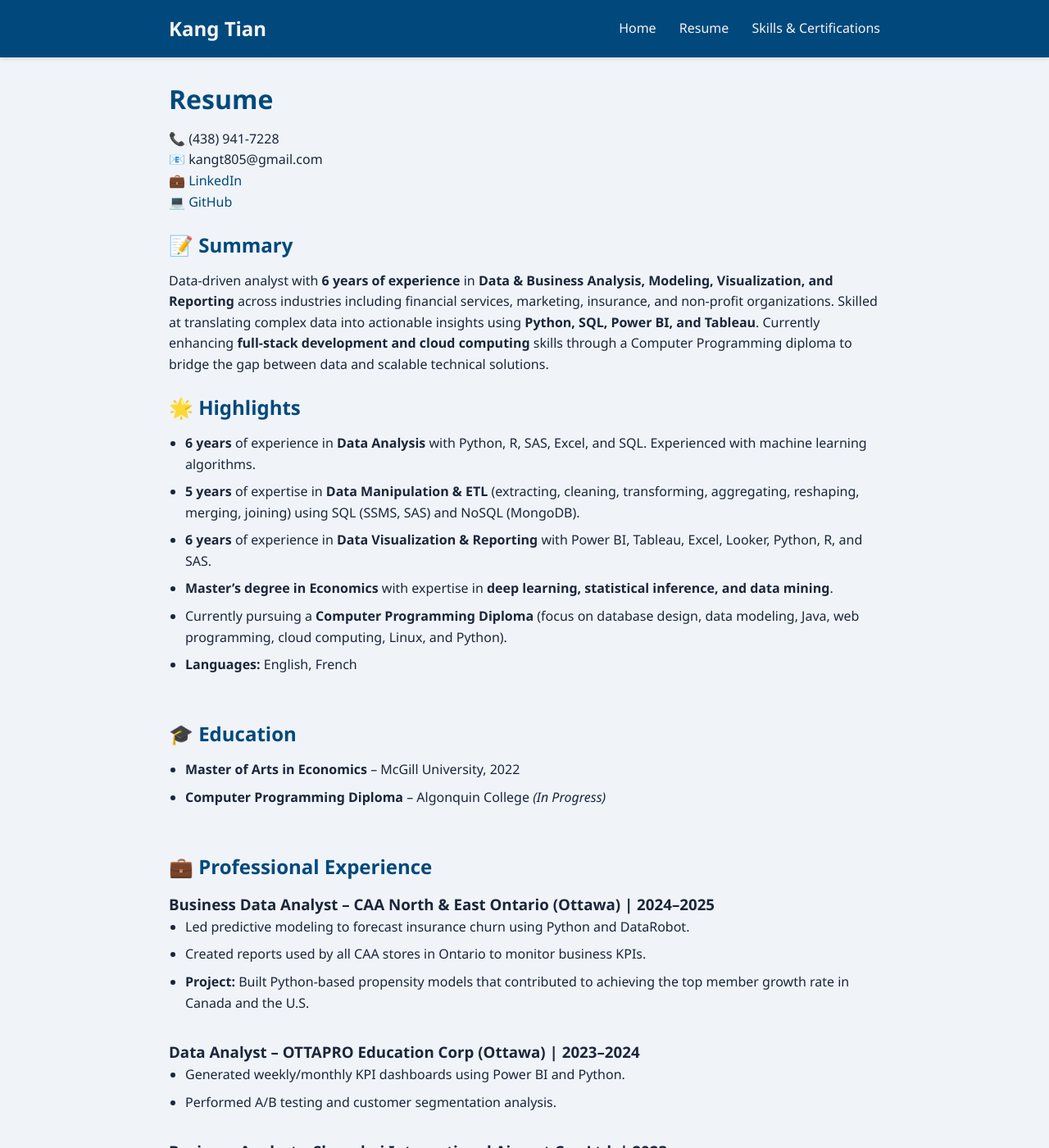
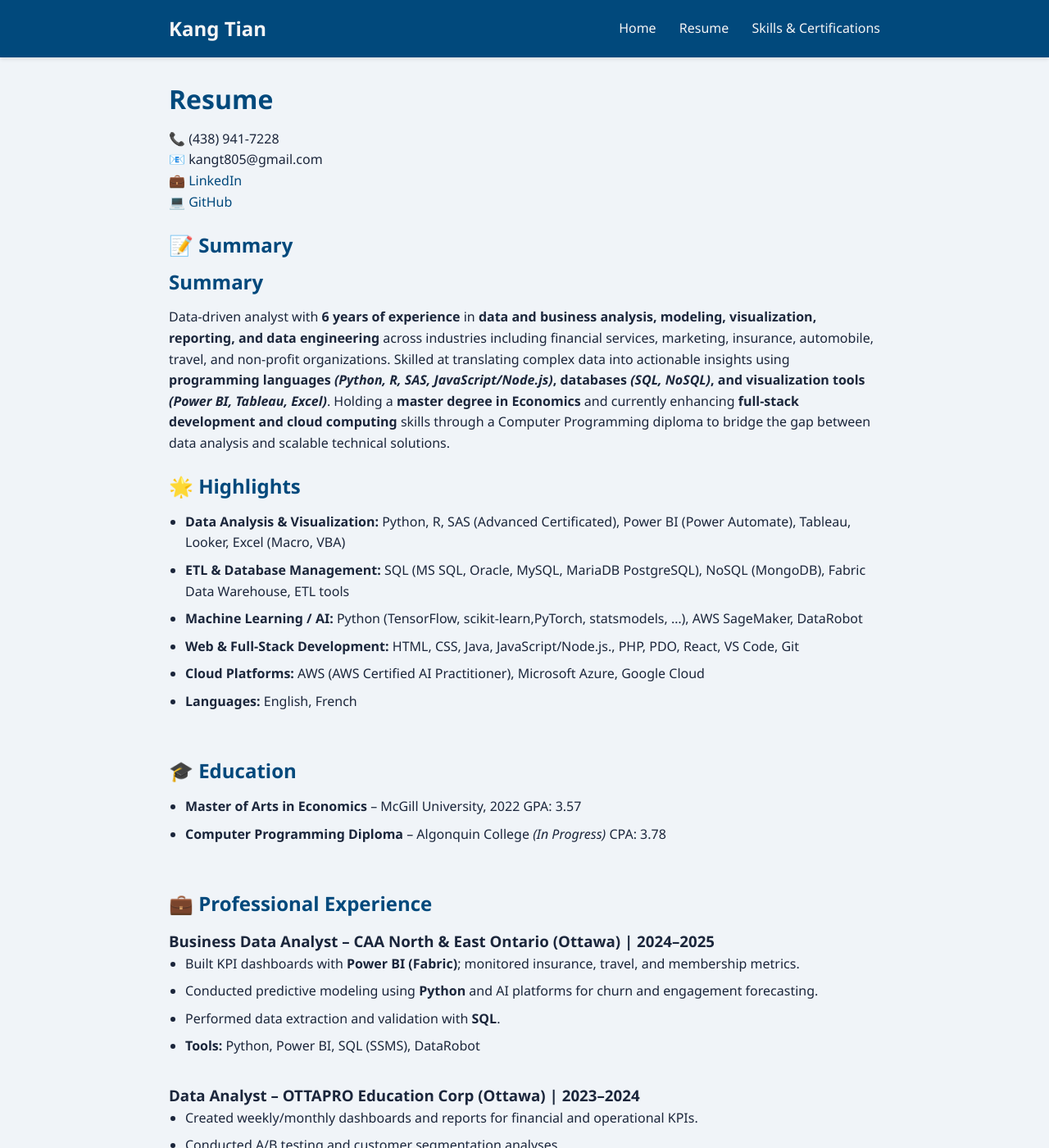
Before and after one commit to kang-tian/kang-tian.github.io, a Jekyll site: the page built from resume.md, in a window 1280 px wide and 1400 px high. Shown: the whole window at 82% size. Built offline with Jekyll 4.4.1, drawn with Linux system fonts in a browser that asks for light colours; some of the changed text lies outside the part shown.

Commit message:
Update resume.md

```diff
--- a/resume.md
+++ b/resume.md
@@ -16,74 +16,66 @@ categories: [resume, portfolio]
 <p> &nbsp; </p>
 
 ## 📝 Summary
-Data-driven analyst with **6 years of experience** in **Data & Business Analysis, Modeling, Visualization, and Reporting** across industries including financial services, marketing, insurance, and non-profit organizations. Skilled at translating complex data into actionable insights using **Python, SQL, Power BI, and Tableau**. Currently enhancing **full-stack development and cloud computing** skills through a Computer Programming diploma to bridge the gap between data and scalable technical solutions.
+## Summary
+
+Data-driven analyst with **6 years of experience** in **data and business analysis, modeling, visualization, reporting, and data engineering** across industries including financial services, marketing, insurance, automobile, travel, and non-profit organizations. Skilled at translating complex data into actionable insights using **programming languages *(Python, R, SAS, JavaScript/Node.js)*, databases *(SQL, NoSQL)*, and visualization tools *(Power BI, Tableau, Excel)***. Holding a **master degree in Economics** and currently enhancing **full-stack development and cloud computing** skills through a Computer Programming diploma to bridge the gap between data analysis and scalable technical solutions.
 
 <p> &nbsp; </p>
 
 ## 🌟 Highlights
-- **6 years** of experience in **Data Analysis** with Python, R, SAS, Excel, and SQL. Experienced with machine learning algorithms.
-- **5 years** of expertise in **Data Manipulation & ETL** (extracting, cleaning, transforming, aggregating, reshaping, merging, joining) using SQL (SSMS, SAS) and NoSQL (MongoDB).
-- **6 years** of experience in **Data Visualization & Reporting** with Power BI, Tableau, Excel, Looker, Python, R, and SAS.
-- **Master’s degree in Economics** with expertise in **deep learning, statistical inference, and data mining**.
-- Currently pursuing a **Computer Programming Diploma** (focus on database design, data modeling, Java, web programming, cloud computing, Linux, and Python).
+- **Data Analysis & Visualization:** Python, R, SAS (Advanced Certificated), Power BI (Power Automate), Tableau, Looker, Excel (Macro, VBA)
+- **ETL & Database Management:** SQL (MS SQL, Oracle, MySQL, MariaDB PostgreSQL), NoSQL (MongoDB), Fabric Data Warehouse, ETL tools
+- **Machine Learning / AI:** Python (TensorFlow, scikit-learn,PyTorch, statsmodels, ...), AWS SageMaker, DataRobot
+- **Web & Full-Stack Development:** HTML, CSS, Java, JavaScript/Node.js., PHP, PDO, React, VS Code, Git
+- **Cloud Platforms:** AWS (AWS Certified AI Practitioner), Microsoft Azure, Google Cloud
 - **Languages:** English, French
 
 <p> &nbsp; </p>
 
 
 
-
 ## 🎓 Education
-- **Master of Arts in Economics** – McGill University, 2022
-- **Computer Programming Diploma** – Algonquin College *(In Progress)*
+- **Master of Arts in Economics** – McGill University, 2022     GPA: 3.57
+- **Computer Programming Diploma** – Algonquin College *(In Progress)*  CPA: 3.78
 
 
 <p> &nbsp; </p>
 
 ## 💼 Professional Experience
-
 ### Business Data Analyst – CAA North & East Ontario (Ottawa) | 2024–2025
-- Led predictive modeling to forecast insurance churn using Python and DataRobot.
-- Created reports used by all CAA stores in Ontario to monitor business KPIs.
-- **Project:** Built Python-based propensity models that contributed to achieving the top member growth rate in Canada and the U.S.
+- Built KPI dashboards with **Power BI (Fabric)**; monitored insurance, travel, and membership metrics.
+- Conducted predictive modeling using **Python** and AI platforms for churn and engagement forecasting.
+- Performed data extraction and validation with **SQL**.
+- **Tools:** Python, Power BI, SQL (SSMS), DataRobot
 
 ### Data Analyst – OTTAPRO Education Corp (Ottawa) | 2023–2024
-- Generated weekly/monthly KPI dashboards using Power BI and Python.
-- Performed A/B testing and customer segmentation analysis.
+- Created weekly/monthly dashboards and reports for financial and operational KPIs.
+- Conducted A/B testing and customer segmentation analyses.
+- Performed ETL with **SQL (SSMS)**.
+- **Tools:** Python, Power BI, Excel, SQL
 
 ### Business Analyst – Shanghai International Airport Co., Ltd. | 2023
-- Applied predictive modeling and AI for revenue and pricing optimization.
-- **Project:** Built an ML-powered demand forecasting model with **94% accuracy**, increasing revenue by **15%**.
+- Designed dashboards and predictive models for revenue optimization.
+- Processed large datasets with **SQL** and performed statistical analysis with Python and SAS.
+- **Tools:** SQL, Python, SAS, Power BI
 
 ### Equity Research Analyst – SOTON Capital (UK) | 2020–2021
-- Built DCF models, conducted stock/industry research, and visualized results with Tableau.
+- Built DCF and financial models; analyzed stocks and industries.
+- Visualized insights using **Tableau**.
+- **Tools:** Excel, Python, Tableau, PowerPoint
 
 ### Trading Quant Researcher – Goldman Sachs (UK) | 2020
-- Implemented multiple trading strategies using Python.
-- Developed interactive dashboards for investment portfolios in Power BI.
+- Implemented trading strategies and created performance dashboards.
+- **Tools:** Python, Excel, PowerPoint
 
 ### Strategic Analyst – MOTIV8 SOUTH Ltd. (UK) | 2020
-- Conducted A/B testing and optimized CRM-based campaigns.
+- Conducted A/B testing and optimized CRM campaigns; created dashboards.
+- **Tools:** Power BI, Excel, PowerPoint, SQL
 
 ### Wealth Management Intern – AIA (Hong Kong) | 2018
-- Performed client segmentation and delivered data-driven investment recommendations.
-
-
-<p> &nbsp; </p>
-
-
-
-## 💻 Skills
-- **Programming Languages:** Python, R, Java, JavaScript, SQL, T-SQL
-- **Data Analysis & Modeling:** Machine Learning (scikit-learn, TensorFlow), Predictive Modeling, A/B Testing, Propensity Scoring, Statistical Inference
-- **Data Visualization & Reporting:** Power BI, Tableau, Excel, Looker, SAS, Matplotlib, Seaborn
-- **Database & ETL:** SQL Server (SSMS), MySQL, MongoDB, NoSQL, SAS, ETL Pipelines, Data Cleaning
-- **Cloud Platforms:** AWS, Google Cloud, Microsoft Azure
-- **Tools & Technologies:** Git, Jupyter, VS Code, DataRobot, Excel VBA
-- **Web & Full Stack:** HTML, CSS, JavaScript, Web Programming, REST APIs, Linux
-
+- Performed client segmentation and data-driven investment analysis.
+- **Tools:** Excel, PowerPoint
 
 <p> &nbsp; </p>
 
 © 2025 Kang Tian. All rights reserved.
-- **Download PDF:** [resume.pdf](/assets/resume.pdf)
```
